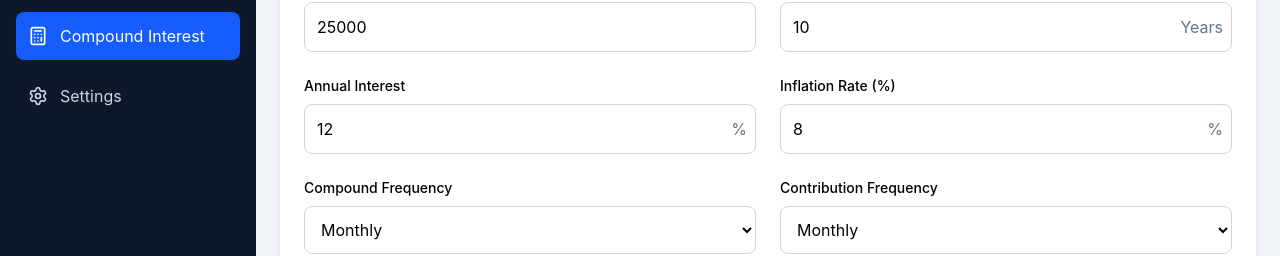
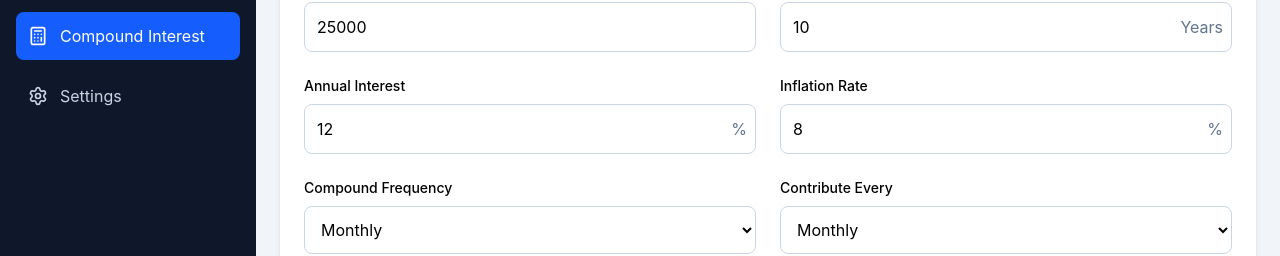
Before and after one commit to skidan007/budgetflow, a React (Vite) app: page /compound-interest in a window 1280 px wide. Shown: the part 384-640 px from the top of the page. Built offline with nearby package versions, Linux system fonts and the light colour scheme.

Commit message:
fix comp interest from placeholders

```diff
--- a/src/components/CompoundInterestForm.jsx
+++ b/src/components/CompoundInterestForm.jsx
@@ -183,7 +183,7 @@ function CompoundInterestForm({
         {/* Inflation Rate */}
         <div>
           <label className="mb-2 block text-sm font-medium">
-            Inflation Rate (%)
+            Inflation Rate
           </label>
           <div className="flex items-center rounded-lg border border-slate-300 bg-white pr-2">
             <input
@@ -226,7 +226,7 @@ function CompoundInterestForm({
         {/* Contribution Frequency */}
         <div>
           <label className="mb-2 block text-sm font-medium">
-            Contribution Frequency
+            Contribute Every
           </label>
 
           <select
```
